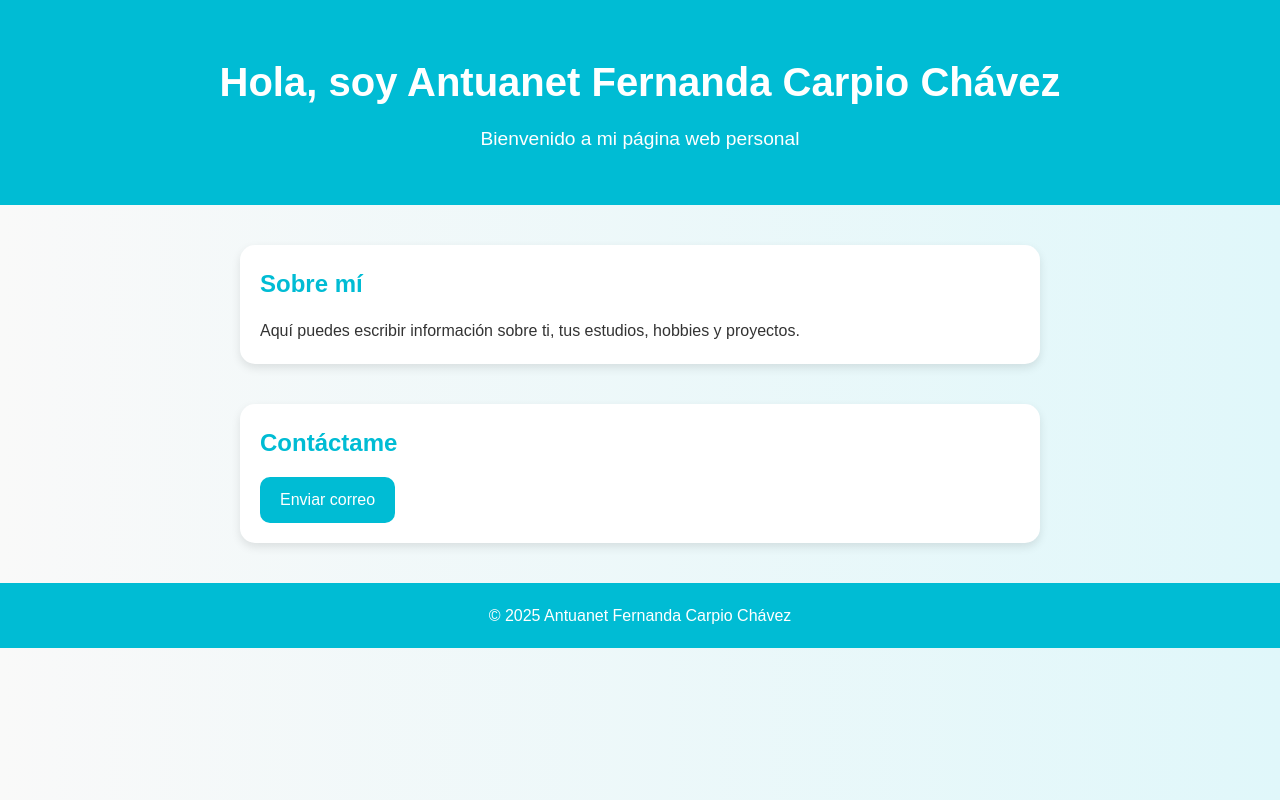
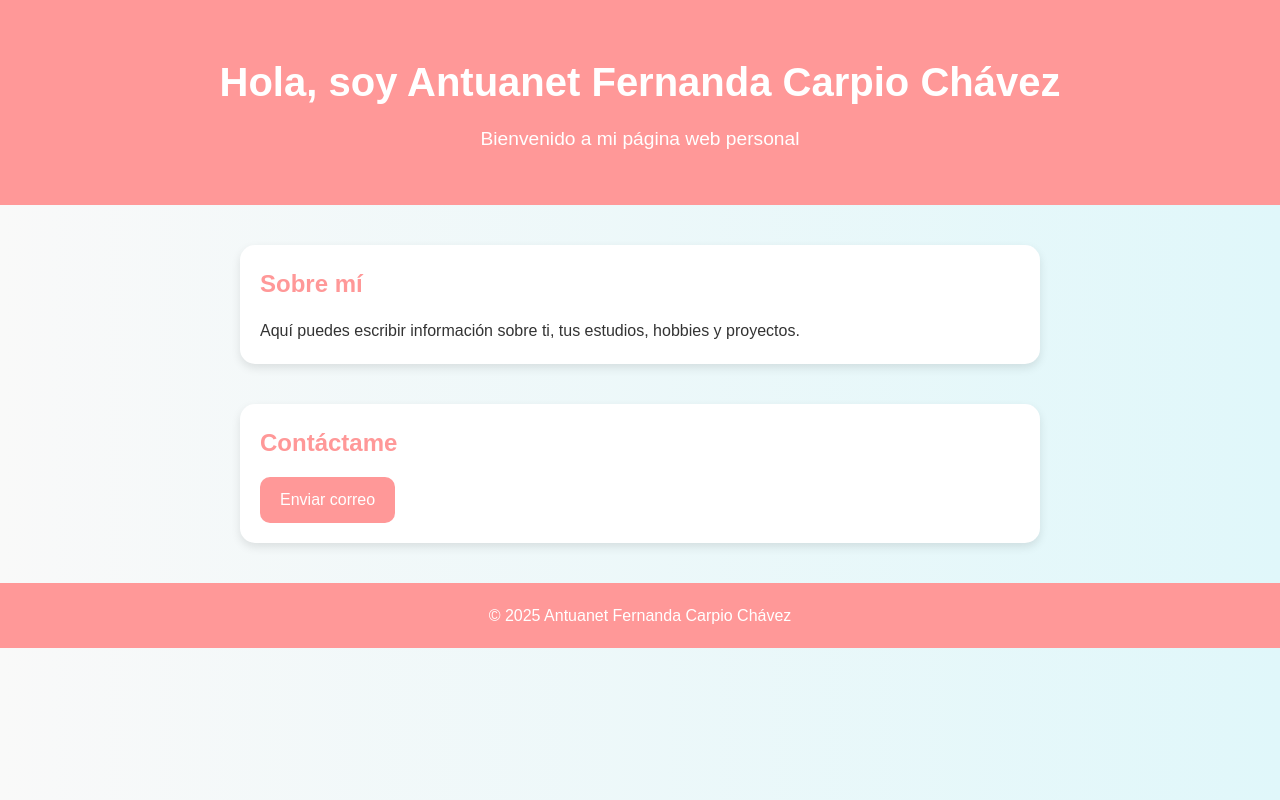
Before and after one commit to carpiochavez1602/pagina-web, a plain HTML site: page index.html in a window 1280 px wide. Drawn offline with Linux system fonts and the light colour scheme.

Commit message:
Cambio en la paleta de colores

```diff
--- a/style.css
+++ b/style.css
@@ -17,7 +17,7 @@ body {
 header {
     text-align: center;
     padding: 50px 20px;
-    background-color: #00bcd4;
+    background-color: #ff9898;
     color: white;
 }
 
@@ -44,14 +44,14 @@ section {
 footer {
     text-align: center;
     padding: 20px;
-    background-color: #00bcd4;
+    background-color: #ff9898;
     color: white;
     margin-top: 40px;
 }
 
 /* Titulos secciones */
 section h2 {
-    color: #00bcd4;
+    color: #ff9898;
     margin-bottom: 15px;
 }
 
@@ -59,7 +59,7 @@ section h2 {
 .boton {
     display: inline-block;
     padding: 10px 20px;
-    background-color: #00bcd4;
+    background-color: #ff9898;
     color: white;
     border-radius: 10px;
     text-decoration: none;
@@ -67,5 +67,5 @@ section h2 {
 }
 
 .boton:hover {
-    background-color: #0097a7;
+    background-color: #ff9898;
 }
```
